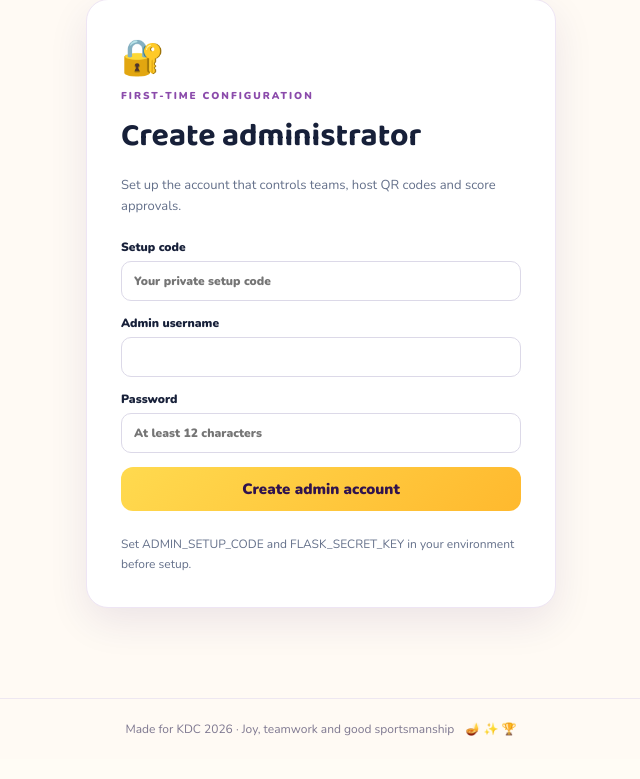
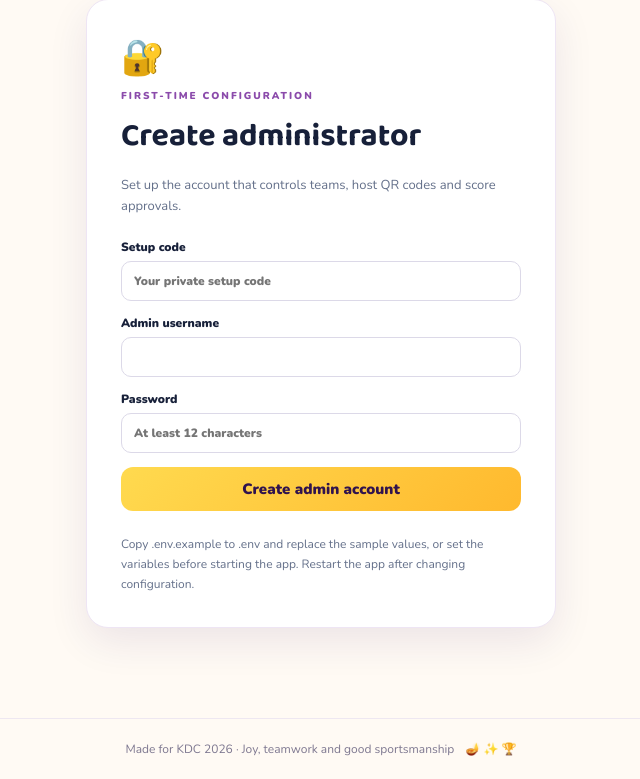
Before and after one commit to PJL2601/KDC_Digital_Scoreboard_Two_Divisions, a Flask app: page /setup in a window 1280 px wide. Shown: the part 135-914 px from the top of the page, without its empty margins (319-959 px from the left). Before the commit the page ends 871 px from the top, so only its background shows below. Run offline with Flask 3, Linux system fonts and the light colour scheme; some libraries are stand-ins or nearby versions.

Commit message:
Clarify administrator setup configuration
Co-authored-by: Copilot <223556219+Copilot@users.noreply.github.com>

```diff
--- a/KDC_Digital_Scoreboard_Two_Divisions/app.py
+++ b/KDC_Digital_Scoreboard_Two_Divisions/app.py
@@ -1536,9 +1536,11 @@ def setup():
         ):
 
             flash(
-                "Set ADMIN_SETUP_CODE and FLASK_SECRET_KEY "
-                "in your environment before creating "
-                "the administrator.",
+                "Setup configuration was not found. Copy "
+                ".env.example to .env and replace the sample "
+                "values, or set ADMIN_SETUP_CODE and "
+                "FLASK_SECRET_KEY before starting the app. "
+                "Restart the app after changing configuration.",
                 "error",
             )
 
--- a/KDC_Digital_Scoreboard_Two_Divisions/templates/setup.html
+++ b/KDC_Digital_Scoreboard_Two_Divisions/templates/setup.html
@@ -8,5 +8,5 @@
 <label>Admin username <input name="username" required minlength="3" autocomplete="username"></label>
 <label>Password <input type="password" name="password" required minlength="12" autocomplete="new-password" placeholder="At least 12 characters"></label>
 <button class="button primary full">Create admin account</button>
-</form><small class="muted">Set ADMIN_SETUP_CODE and FLASK_SECRET_KEY in your environment before setup.</small></div>
+</form><small class="muted">Copy .env.example to .env and replace the sample values, or set the variables before starting the app. Restart the app after changing configuration.</small></div>
 {% endblock %}
```
Also changed, not shown: KDC_Digital_Scoreboard_Two_Divisions/README.md.
